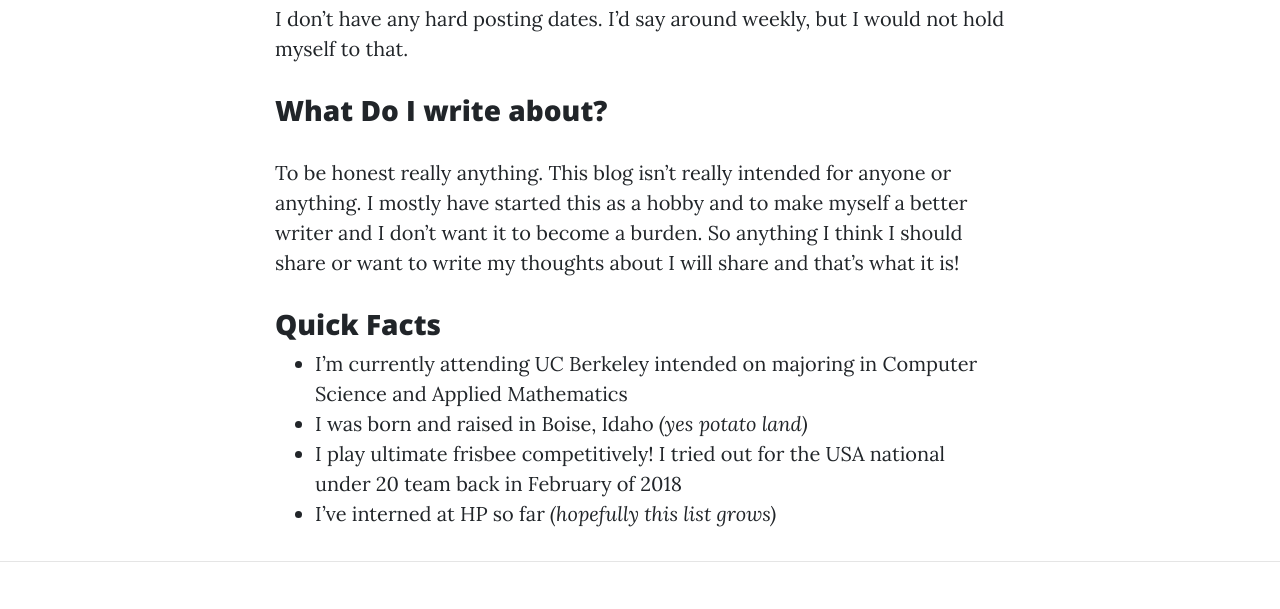
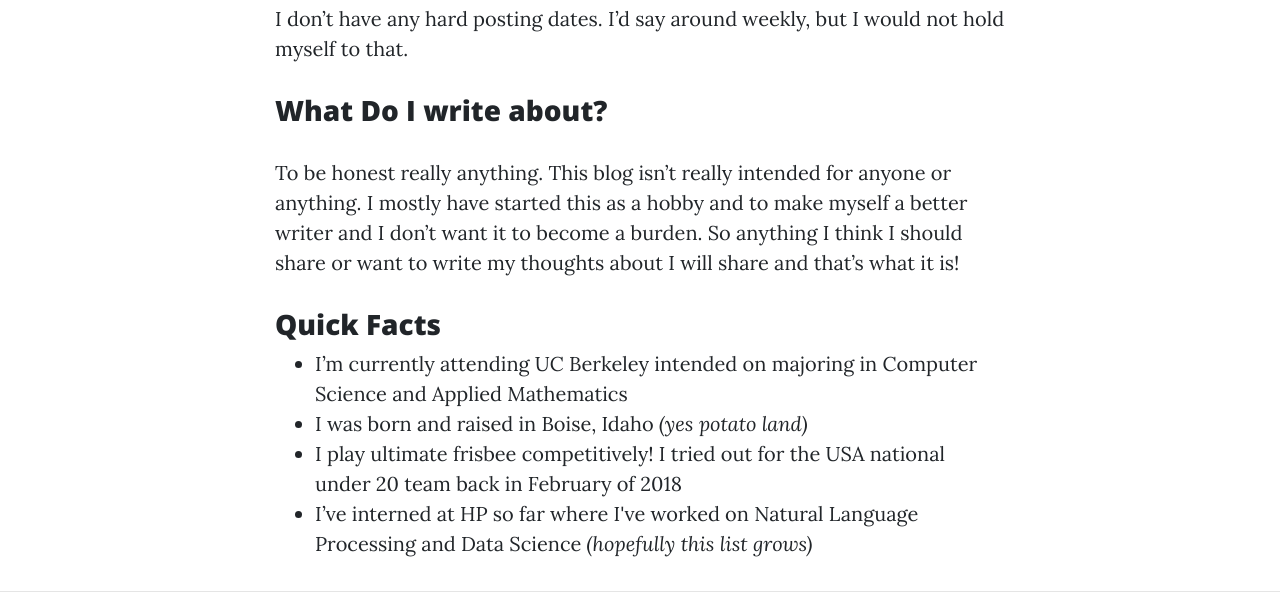
Before and after one commit to jaikb/jaikb.github.io, a website: page about.html in a window 1280 px wide. Shown: the part 1309-1918 px from the top of the page. Drawn offline with nearby package versions, Linux system fonts and the light colour scheme.

Commit message:
Small changes

```diff
--- a/about.html
+++ b/about.html
@@ -92,7 +92,11 @@
 
           <h3>What Do I write about?</h3>
 
-            <p>To be honest really anything. This blog isn’t really intended for anyone or anything. I mostly have started this as a hobby and to make myself a better writer and I don’t want it to become a burden. So anything I think I should share or want to write my thoughts about I will share and that’s what it is!</p>
+            <p>
+            To be honest really anything. This blog isn’t really intended for anyone or anything. I mostly have started this as
+            a hobby and to make myself a better writer and I don’t want it to become a burden. So anything I think I should share or
+            want to write my thoughts about I will share and that’s what it is!
+            </p>
 
           <h3>Quick Facts</h3>
 
@@ -100,7 +104,7 @@
             <li>I’m currently attending UC Berkeley intended on majoring in Computer Science and Applied Mathematics</li>
             <li>I was born and raised in Boise, Idaho <em>(yes potato land)</em></li>
             <li>I play ultimate frisbee competitively! I tried out for the USA national under 20 team back in February of 2018</li>
-            <li>I’ve interned at HP so far <em>(hopefully this list grows)</em></li>
+            <li>I’ve interned at HP so far where I've worked on Natural Language Processing and Data Science <em>(hopefully this list grows)</em></li>
           </ul>
         </div>
       </div>
```
